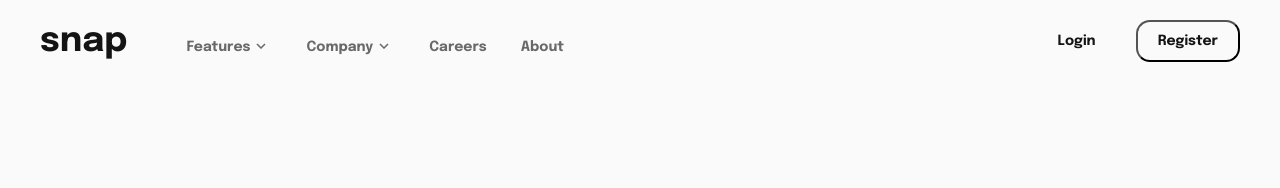
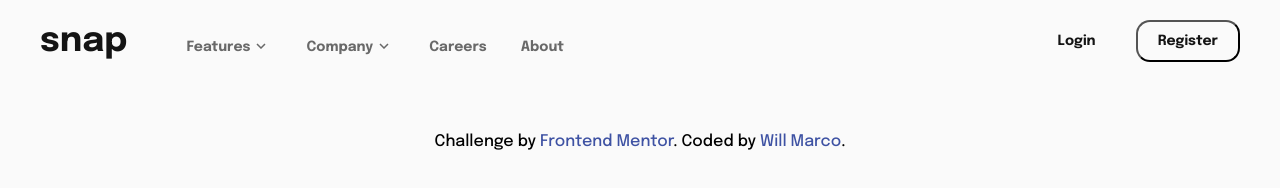
Before and after one commit to Will-Marco/-Intro-section-with-dropdown-navigation, a plain HTML site: page index.html in a window 1280 px wide. Drawn offline with Linux system fonts and the light colour scheme.

Commit message:
add footer

```diff
--- a/index.html
+++ b/index.html
@@ -50,5 +50,16 @@
         <button class="btn">Register</button>
       </div>
     </nav>
+
+    <div class="footer">
+      <span class="footer-description">
+        Challenge by
+        <a href="https://www.frontendmentor.io?ref=challenge" target="_blank"
+          >Frontend Mentor</a
+        >. Coded by
+        <a href="https://github.com/Will-Marco" target="_blank">Will Marco</a
+        >.</span
+      >
+    </div>
   </body>
 </html>
```
